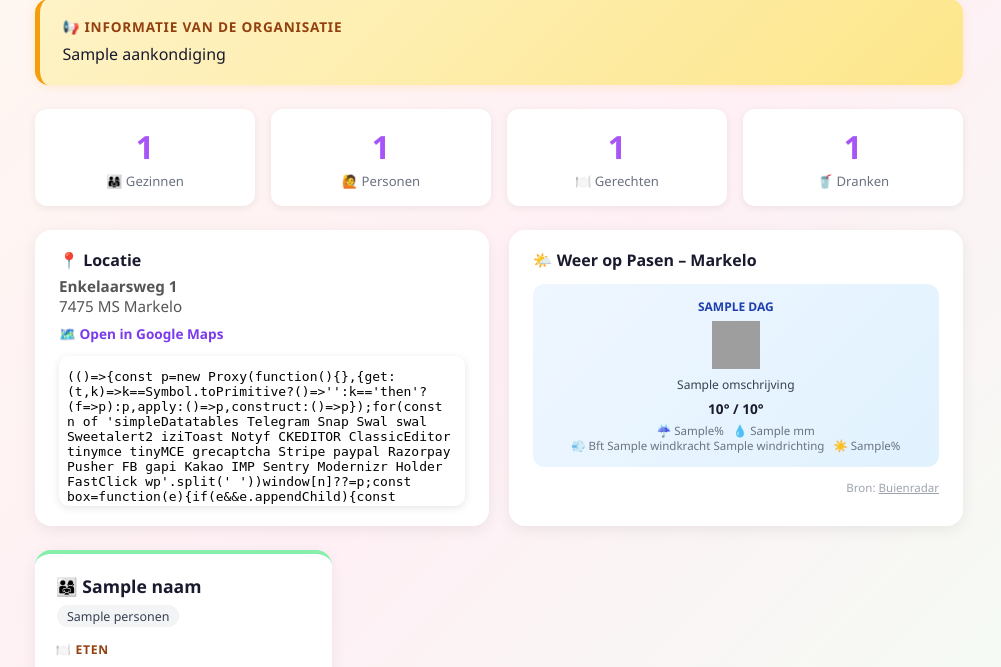
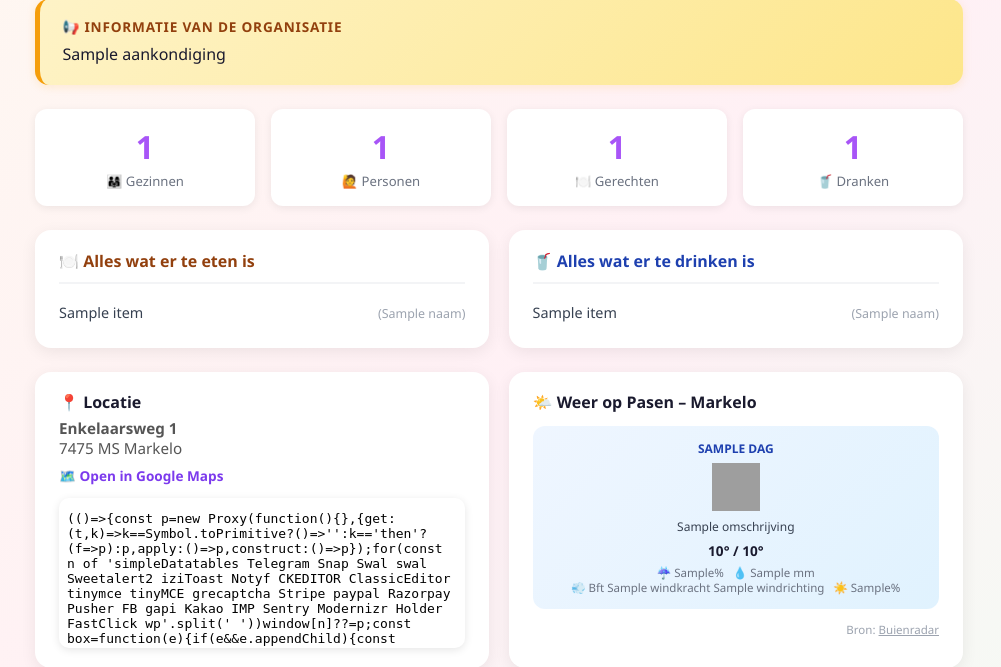
Before and after one commit to van-heuven/pasen-dingspelerberg, a Flask app: template templates/index.html in a window 1280 px wide. Shown: the part 212-879 px from the top of the page, without its empty margins (141-1142 px from the left). Run offline with Flask 3, Linux system fonts and the light colour scheme; the template is opened without the code that fills it: most values are stand-ins (such as "Sample title", 1, 10 or a date in 2020); some libraries are stand-ins or nearby versions; grey boxes are pictures that could not be loaded.

Commit message:
Totaaloverzicht eten en drinken toegevoegd onder statistieken

```diff
--- a/templates/index.html
+++ b/templates/index.html
@@ -161,6 +161,50 @@
 
     .empty-state { text-align: center; padding: 3rem; color: #9ca3af; }
     .empty-state .icon { font-size: 3rem; margin-bottom: 1rem; }
+
+    /* ── Totaaloverzicht ── */
+    .totaal-grid {
+        display: grid;
+        grid-template-columns: 1fr 1fr;
+        gap: 1.2rem;
+        margin-bottom: 1.5rem;
+    }
+    @media (max-width: 600px) { .totaal-grid { grid-template-columns: 1fr; } }
+
+    .totaal-box {
+        background: white;
+        border-radius: 16px;
+        padding: 1.3rem 1.5rem;
+        box-shadow: 0 4px 16px rgba(0,0,0,0.07);
+    }
+    .totaal-box h3 {
+        font-size: 1rem;
+        font-weight: 700;
+        margin-bottom: 0.9rem;
+        padding-bottom: 0.6rem;
+        border-bottom: 2px solid #f3f4f6;
+    }
+    .totaal-box.eten h3   { color: #92400e; }
+    .totaal-box.drinken h3 { color: #1e40af; }
+
+    .totaal-lijst { list-style: none; padding: 0; }
+    .totaal-lijst li {
+        padding: 0.3rem 0;
+        font-size: 0.9rem;
+        color: #374151;
+        border-bottom: 1px solid #f9fafb;
+        display: flex;
+        justify-content: space-between;
+        align-items: baseline;
+        gap: 0.5rem;
+    }
+    .totaal-lijst li:last-child { border-bottom: none; }
+    .totaal-gezin {
+        font-size: 0.78rem;
+        color: #9ca3af;
+        white-space: nowrap;
+        flex-shrink: 0;
+    }
 </style>
 {% endblock %}
 
@@ -202,6 +246,38 @@
         <div class="label">🥤 Dranken</div>
     </div>
 </div>
+
+<!-- Totaaloverzicht eten & drinken -->
+{% if totaal_eten|length > 0 or totaal_drinken|length > 0 %}
+<div class="totaal-grid">
+    <div class="totaal-box eten">
+        <h3>🍽️ Alles wat er te eten is</h3>
+        <ul class="totaal-lijst">
+            {% for id, g in data.items() %}
+              {% for item in g.eten %}
+              <li>
+                <span>{{ item }}</span>
+                <span class="totaal-gezin">({{ g.naam }})</span>
+              </li>
+              {% endfor %}
+            {% endfor %}
+        </ul>
+    </div>
+    <div class="totaal-box drinken">
+        <h3>🥤 Alles wat er te drinken is</h3>
+        <ul class="totaal-lijst">
+            {% for id, g in data.items() %}
+              {% for item in g.drinken %}
+              <li>
+                <span>{{ item }}</span>
+                <span class="totaal-gezin">({{ g.naam }})</span>
+              </li>
+              {% endfor %}
+            {% endfor %}
+        </ul>
+    </div>
+</div>
+{% endif %}
 
 <!-- Locatie + Weer naast elkaar -->
 <div class="locatie-weer">
```
